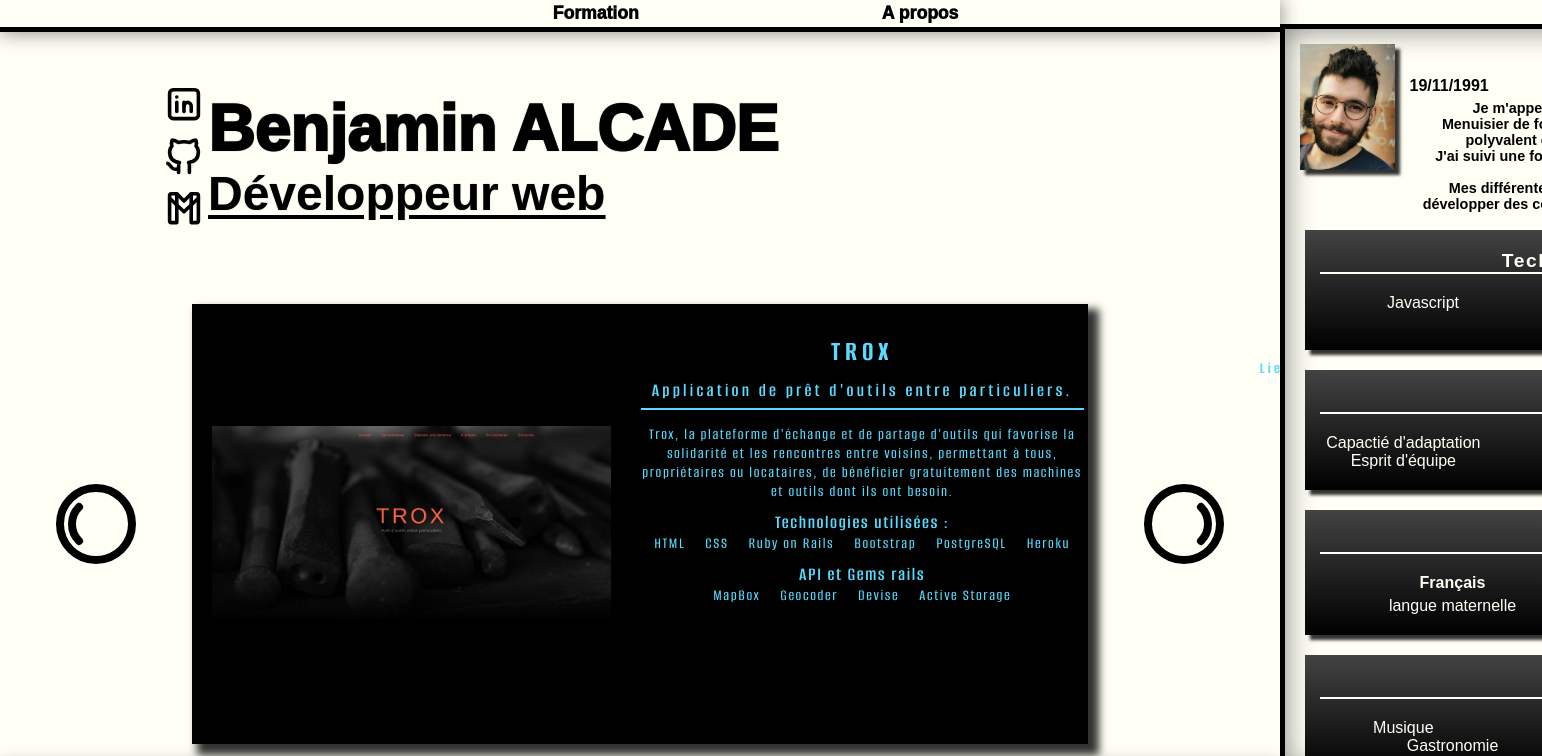
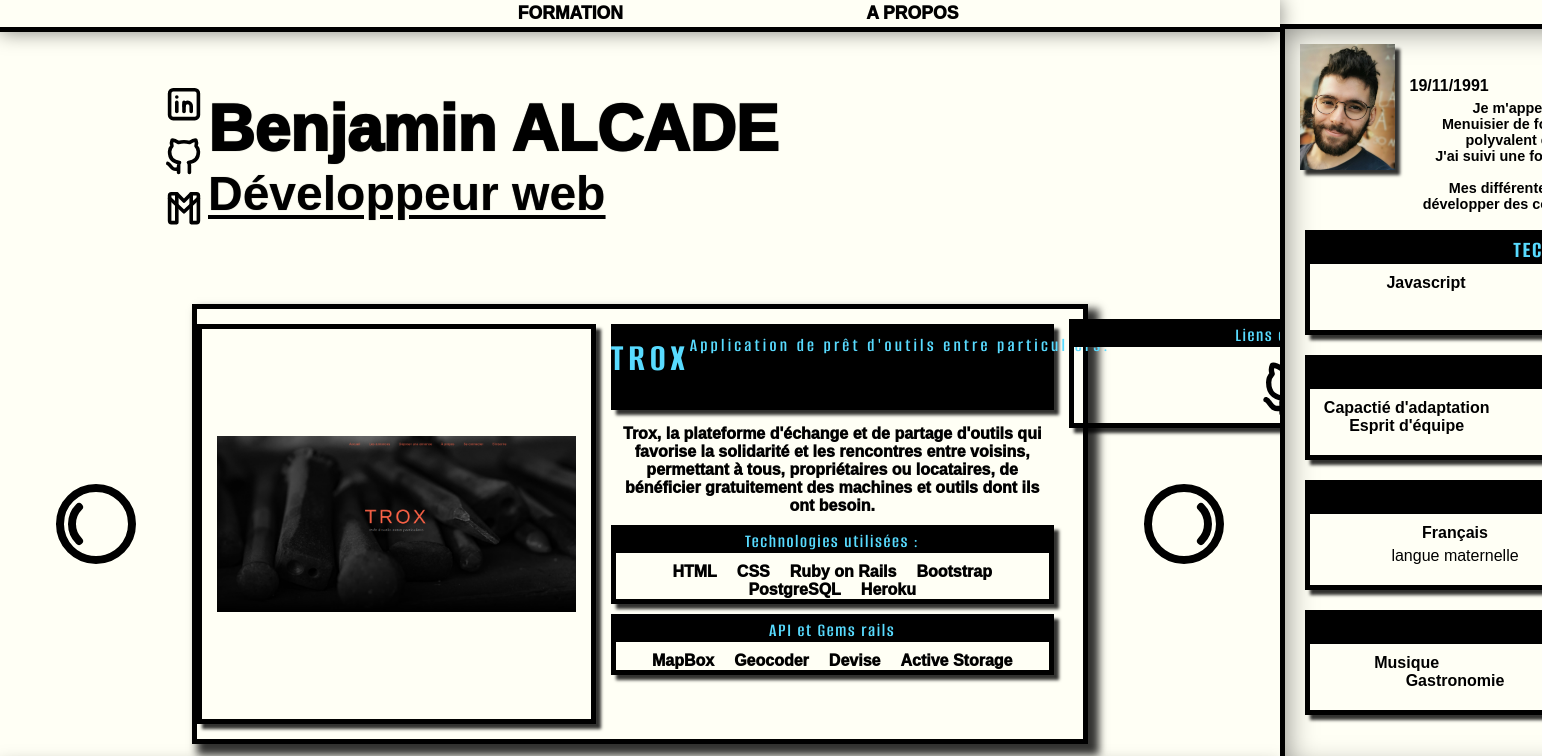
Before and after one commit to Pakibenji/portfolio, a React (Create React App) app: page / in a window 1280 px wide. Shown: the top 756 px of the page, 1542 px wide, since content can reach past the window. Built offline with nearby package versions, Linux system fonts and the light colour scheme.

Commit message:
fix style

```diff
--- a/src/components/Footer.js
+++ b/src/components/Footer.js
@@ -9,14 +9,14 @@ import React from "react";
 
 const Footer = () => {
   return (
-    <div className="footer-container">
+    <footer className="footer-container">
       <p>Benjamin Alcade - 2023</p>
       <IconBrandHtml5 size={24} className="footer-icons" />
       <IconBrandCss3 size={24} className="footer-icons" />
       <IconBrandSass size={24} className="footer-icons" />
       <IconBrandJavascript size={24} className="footer-icons" />
       <IconBrandReact size={24} className="footer-icons" />
-    </div>
+    </footer>
   );
 };
 export default Footer;
--- a/src/components/Nav.js
+++ b/src/components/Nav.js
@@ -35,16 +35,15 @@ const Nav = () => {
       apropos.classList.remove("active");
     }
   };
-
   return (
-    <div className="nav-container">
+    <nav className="nav-container">
       <p className="formation" onClick={toggleFormation}>
         Formation
       </p>
       <p className="apropos" onClick={toggleSoftSkill}>
         A propos
       </p>
-    </div>
+    </nav>
   );
 };
 
--- a/src/components/Project1.js
+++ b/src/components/Project1.js
@@ -42,7 +42,7 @@ const Project1 = () => {
       <div className="project-link">
         <h4>Liens du projet</h4>
         <a href="https://github.com/Pakibenji/trox">
-          <IconBrandGithub size={96} />
+          <IconBrandGithub size={64} />
         </a>
       </div>
     </div>
--- a/src/components/Project2.js
+++ b/src/components/Project2.js
@@ -43,7 +43,7 @@ const Project2 = () => {
       <div className="project-link">
         <h4>Liens du projet</h4>
         <a href="https://github.com/Pakibenji/soundspectrum">
-          <IconBrandGithub size={96} />
+          <IconBrandGithub size={64} />
         </a>
       </div>
     </div>
--- a/src/styles/components/_nav.scss
+++ b/src/styles/components/_nav.scss
@@ -6,10 +6,12 @@
   height: 2rem;
   border-bottom: 5px solid #000000;
   box-shadow: 0 0 20px rgba(0, 0, 0, 0.5);
+
   & p {
     font-size: 1.1rem;
     padding: 0 0.1rem;
     font-weight: 950;
+    text-transform: uppercase;
     transition: all 0.3s ease-in-out;
     animation: slideIn 1s ease-in-out;
     animation-fill-mode: forwards;
--- a/src/styles/components/_project.scss
+++ b/src/styles/components/_project.scss
@@ -1,12 +1,12 @@
 .project-container {
   display: flex;
   flex-direction: column;
-  border: 5px solid #000000;
+  border: 5px solid $primary;
   box-shadow: 8px 8px 8px 3px rgba(0, 0, 0, 0.8);
   flex-wrap: wrap;
   width: 70vw;
   height: 55vh;
-  background: black;
+  background: $background;
   color: $secondary;
   align-items: center;
   font-family: $font2;
@@ -16,7 +16,10 @@
     align-items: center;
     width: 45%;
     height: 100%;
-    margin: 15px;
+    margin: 15px 0 15px 0;
+    padding: 15px;
+    border: 5px solid $primary;
+    box-shadow: 5px 5px 3px 0px rgba(0, 0, 0, 0.8);
     & img {
       width: 100%;
       object-fit: cover;
@@ -29,10 +32,11 @@
     flex-wrap: wrap;
     flex-direction: column;
     text-align: center;
+    background: $primary;
     margin: 15px;
-    border-bottom: 2px solid $secondary;
+    box-shadow: 5px 5px 3px 0px rgba(0, 0, 0, 0.8);
     & h2 {
-      font-size: 1.8rem;
+      font-size: 2.5rem;
       font-weight: bold;
       margin: 10px 0 0 0;
       letter-spacing: 0.3rem;
@@ -50,10 +54,12 @@
     width: 50%;
     flex-direction: column;
     text-align: center;
+    color: $primary;
+    font-family: $font;
     & p {
       font-size: 1rem;
-      font-weight: 500;
-      letter-spacing: 0.1rem;
+      font-weight: 1000;
+      letter-spacing: normal;
     }
   }
   & .project-technos {
@@ -63,10 +69,16 @@
     width: 50%;
     margin-top: 10px;
     text-align: center;
+    color: $primary;
+    border: 5px solid $primary;
+    box-shadow: 5px 5px 3px 0px rgba(0, 0, 0, 0.8);
     & h4 {
       font-size: 1.2rem;
       font-weight: 600;
       letter-spacing: 0.1rem;
+      color: $secondary;
+      background: $primary;
+      margin-bottom: 10px;
     }
     & ul {
       display: flex;
@@ -77,10 +89,12 @@
       margin: 0;
       padding: 0;
       & li {
-        font-size: 1rem;
-        font-weight: 500;
         letter-spacing: 0.1rem;
         margin: 0 10px;
+        font-family: $font;
+        font-size: 1rem;
+        font-weight: 1000;
+        letter-spacing: normal;
       }
     }
   }
@@ -91,10 +105,16 @@
     width: 50%;
     margin-top: 10px;
     text-align: center;
+    color: $primary;
+    border: 5px solid $primary;
+    box-shadow: 5px 5px 3px 0px rgba(0, 0, 0, 0.8);
     & h4 {
       font-size: 1.2rem;
       font-weight: 600;
       letter-spacing: 0.1rem;
+      color: $secondary;
+      background: $primary;
+      margin-bottom: 10px;
     }
     & ul {
       display: flex;
@@ -105,10 +125,12 @@
       margin: 0;
       padding: 0;
       & li {
-        font-size: 1rem;
-        font-weight: 500;
         letter-spacing: 0.1rem;
         margin: 0 10px;
+        font-family: $font;
+        font-size: 1rem;
+        font-weight: 1000;
+        letter-spacing: normal;
       }
     }
   }
@@ -117,18 +139,27 @@
     flex-direction: column;
     flex-wrap: wrap;
     width: 50%;
-    margin-top: 50px;
+    margin-top: 10px;
     text-align: center;
     justify-content: center;
+    color: $primary;
+    border: 5px solid $primary;
+    box-shadow: 5px 5px 3px 0px rgba(0, 0, 0, 0.8);
+    & h4 {
+      font-size: 1.2rem;
+      font-weight: 600;
+      letter-spacing: 0.1rem;
+      color: $secondary;
+      background: $primary;
+      margin-bottom: 10px;
+    }
     & a {
-      font-size: 1rem;
-      font-weight: 500;
-      letter-spacing: 0.1rem;
-      text-decoration: none;
-      color: $secondary;
-      &:hover {
-        transition: all 0.3s ease-in-out;
-      }
+      margin: 0 10px;
+      font-family: $font;
+      font-size: 0.5rem;
+      font-weight: 1000;
+      letter-spacing: normal;
+      color: $primary;
     }
   }
 }
--- a/src/styles/components/_softskill.scss
+++ b/src/styles/components/_softskill.scss
@@ -17,6 +17,7 @@
     flex-wrap: wrap;
     & h1 {
       width: 100%;
+      text-transform: uppercase;
       font-size: 2rem;
       font-weight: 1000;
       text-align: center;
@@ -48,19 +49,24 @@
     display: flex;
     flex-direction: column;
     flex-wrap: wrap;
-    background: $grey;
-    color: $background;
+    background: $background;
+    color: $primary;
     width: 100%;
     margin: 20px 20px 0px 20px;
     padding-bottom: 20px;
+    border: 5px solid $primary;
     box-shadow: 5px 5px 3px 0px rgba(0, 0, 0, 0.8);
-    & h5 {
-      font-size: 1.2rem;
-      font-weight: 600;
+    & .hardskills-title {
+      font-size: 1.8rem;
+      font-weight: 800;
+      text-transform: uppercase;
       text-align: center;
+      background: $primary;
+      color: $secondary;
+      background: $primary;
+      margin-bottom: 10px;
+      font-family: $font2;
       letter-spacing: 0.1rem;
-      margin: 20px 15px 20px 15px;
-      border-bottom: 2px solid $background;
     }
     & ul {
       display: flex;
@@ -74,8 +80,9 @@
         width: 30%;
         margin: 10px 0;
         font-size: 1rem;
+        list-style: none;
         text-align: center;
-        list-style: none;
+        font-weight: 600;
       }
     }
   }
@@ -83,19 +90,24 @@
     display: flex;
     flex-direction: column;
     flex-wrap: wrap;
-    background: $grey;
-    color: $background;
+    background: $background;
+    color: $primary;
     width: 100%;
     margin: 35px 20px 0px 20px;
     padding-bottom: 20px;
+    border: 5px solid $primary;
     box-shadow: 5px 5px 3px 0px rgba(0, 0, 0, 0.8);
-    & h5 {
-      font-size: 1.2rem;
-      font-weight: 600;
+    & .sofskills-title {
+      font-size: 1.8rem;
+      font-weight: 800;
+      text-transform: uppercase;
       text-align: center;
+      background: $primary;
+      color: $secondary;
+      background: $primary;
+      margin-bottom: 10px;
+      font-family: $font2;
       letter-spacing: 0.1rem;
-      margin: 20px 15px 20px 15px;
-      border-bottom: 2px solid $background;
     }
     & ul {
       display: flex;
@@ -111,6 +123,7 @@
         font-size: 1rem;
         text-align: center;
         list-style: none;
+        font-weight: 600;
       }
     }
   }
@@ -118,19 +131,24 @@
     display: flex;
     flex-direction: column;
     flex-wrap: wrap;
-    background: $grey;
-    color: $background;
+    background: $background;
+    color: $primary;
     width: 45%;
     margin: 35px 20px 0px 20px;
     padding-bottom: 20px;
+    border: 5px solid $primary;
     box-shadow: 5px 5px 3px 0px rgba(0, 0, 0, 0.8);
-    & h5 {
-      font-size: 1.2rem;
-      font-weight: 600;
+    & .langue-title {
+      font-size: 1.8rem;
+      font-weight: 800;
+      text-transform: uppercase;
       text-align: center;
+      background: $primary;
+      color: $secondary;
+      background: $primary;
+      margin-bottom: 10px;
+      font-family: $font2;
       letter-spacing: 0.1rem;
-      margin: 20px 15px 20px 15px;
-      border-bottom: 2px solid $background;
     }
     & ul {
       display: flex;
@@ -146,8 +164,11 @@
         font-size: 1rem;
         text-align: center;
         list-style: none;
+        text-align: center;
+        font-weight: 400;
         & h4 {
           margin-bottom: 5px;
+          font-weight: 800;
         }
       }
     }
@@ -156,19 +177,24 @@
     display: flex;
     flex-direction: column;
     flex-wrap: wrap;
-    background: $grey;
-    color: $background;
+    background: $background;
+    color: $primary;
     width: 45%;
     margin: 35px 20px 0px 20px;
     padding-bottom: 20px;
+    border: 5px solid $primary;
     box-shadow: 5px 5px 3px 0px rgba(0, 0, 0, 0.8);
-    & h5 {
-      font-size: 1.2rem;
-      font-weight: 600;
+    & .loisirs-title {
+      font-size: 1.8rem;
+      font-weight: 800;
+      text-transform: uppercase;
       text-align: center;
+      background: $primary;
+      color: $secondary;
+      background: $primary;
+      margin-bottom: 10px;
+      font-family: $font2;
       letter-spacing: 0.1rem;
-      margin: 20px 15px 20px 15px;
-      border-bottom: 2px solid $background;
     }
     & ul {
       display: flex;
@@ -184,6 +210,7 @@
         font-size: 1rem;
         text-align: center;
         list-style: none;
+        font-weight: 600;
       }
     }
   }
```
Also changed, not shown: public/index.html (+3 -5 lines), src/components/Formation.js (+7 -4 lines), src/components/SoftSkill.js (+12 -4 lines), src/styles/components/_formation.scss (+65 -35 lines).
